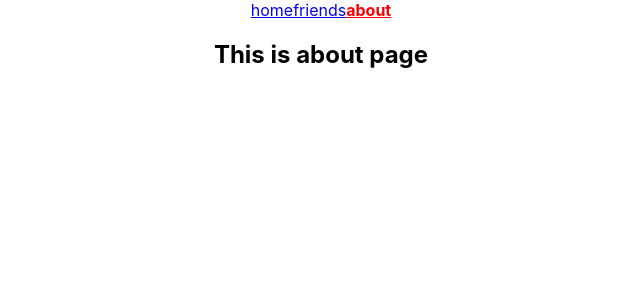
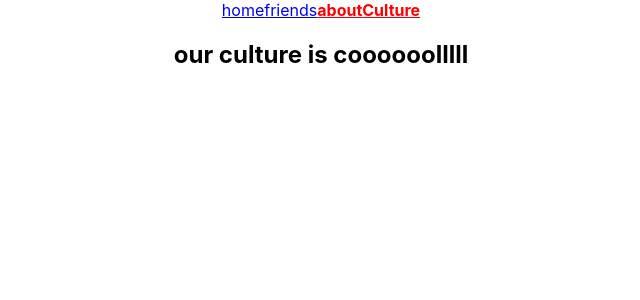
Before and after one commit to mehesultana/milestone-nine, a React (Create React App) app in the folder 52-simple-react-router-examples/simple-react-router/: page /about/culture in a window 1280 px wide. Shown: the top 300 px of the page, without its empty margins (319-959 px from the left). Built offline with nearby package versions, Linux system fonts and the light colour scheme.

Commit message:
React route parameter and load data based on dynamic route

```diff
--- a/52-simple-react-router-examples/simple-react-router/src/App.js
+++ b/52-simple-react-router-examples/simple-react-router/src/App.js
@@ -2,6 +2,7 @@ import { Route, Switch } from 'react-router';
 import { BrowserRouter } from 'react-router-dom';
 import './App.css';
 import About from './components/About/About';
+import Culture from './components/Culture/Culture';
 import FriendDetail from './components/FriendDetail/FriendDetail';
 import Friends from './components/Friends/Friends';
 import Header from './components/Header/Header';
@@ -23,8 +24,11 @@ function App() {
 					<Route path="/friend/:friendId">
 						<FriendDetail></FriendDetail>
 					</Route>
-					<Route path="/about">
+					<Route exact path="/about">
 						<About></About>
+					</Route>
+					<Route exact path="/about/culture">
+						<Culture></Culture>
 					</Route>
 					<Route path="*">
 						<NotFound></NotFound>
--- /dev/null
+++ b/52-simple-react-router-examples/simple-react-router/src/components/Culture/Culture.js
@@ -0,0 +1,11 @@
+import React from 'react';
+
+const Culture = () => {
+	return (
+		<div>
+			<h2>our culture is coooooolllll</h2>
+		</div>
+	);
+};
+
+export default Culture;
--- a/52-simple-react-router-examples/simple-react-router/src/components/FriendDetail/FriendDetail.js
+++ b/52-simple-react-router-examples/simple-react-router/src/components/FriendDetail/FriendDetail.js
@@ -1,9 +1,21 @@
-import React from 'react';
+import React, { useEffect, useState } from 'react';
+import { useParams } from 'react-router';
 
 const FriendDetail = () => {
+	const { friendId } = useParams();
+	const [friend, setFriend] = useState({});
+	useEffect(() => {
+		const url = `https://jsonplaceholder.typicode.com/users/${friendId}`;
+		fetch(url)
+			.then((res) => res.json())
+			.then((data) => setFriend(data));
+	}, []);
 	return (
 		<div>
-			<h3>detail comming soonnnnnnn</h3>
+			<h3> friend detail of : {friendId}</h3>
+			<h2>{friend.name}</h2>
+			<h2>{friend.phone}</h2>
+			<p>works at : {friend.company?.name}</p>
 		</div>
 	);
 };
--- a/52-simple-react-router-examples/simple-react-router/src/components/Header/Header.js
+++ b/52-simple-react-router-examples/simple-react-router/src/components/Header/Header.js
@@ -14,6 +14,9 @@ const Header = () => {
 			<NavLink activeStyle={activeStyle} to="/about">
 				about
 			</NavLink>
+			<NavLink activeStyle={activeStyle} to="/about/culture">
+				Culture
+			</NavLink>
 		</nav>
 	);
 };
```
